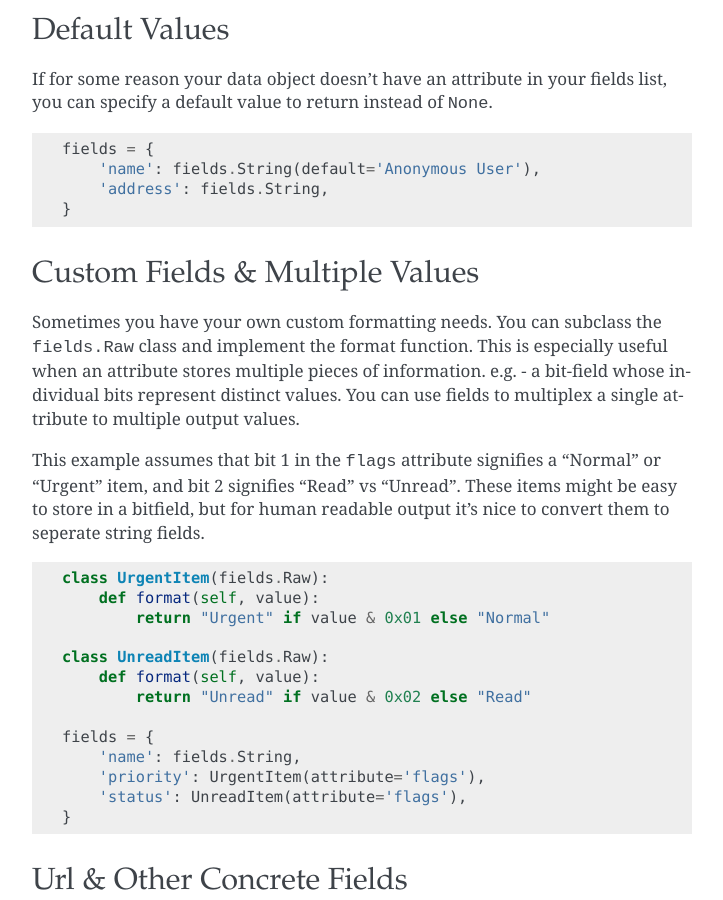
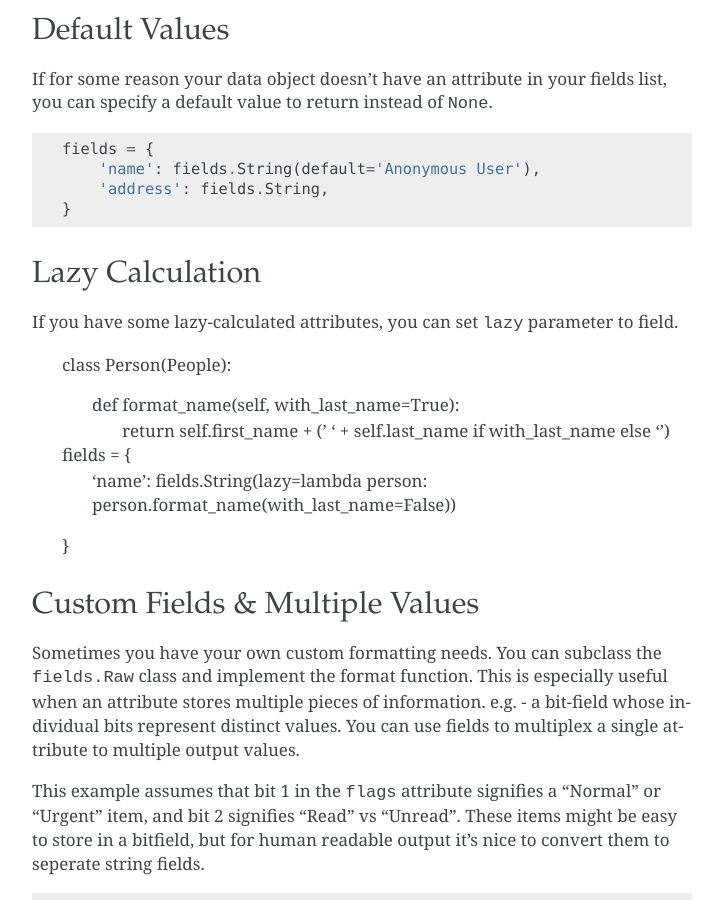
Before and after one commit to flask-restful/flask-restful, a Sphinx documentation site: the page built from docs/fields.rst, in a window 1280 px wide and 900 px high, scrolled down 1290 px. Shown: the whole window, without its empty margins (388-1111 px from the left). Built offline with Sphinx 7.4.7, drawn with Linux system fonts in a browser that asks for light colours.

Commit message:
Add docs for lazy.

```diff
--- a/docs/fields.rst
+++ b/docs/fields.rst
@@ -73,6 +73,21 @@ list, you can specify a default value to return instead of ``None``. ::
         'address': fields.String,
     }
 
+
+Lazy Calculation
+----------------
+
+If you have some lazy-calculated attributes, you can set ``lazy`` parameter
+to field.
+
+    class Person(People):
+
+        def format_name(self, with_last_name=True):
+            return self.first_name + (' ' + self.last_name if with_last_name else '')
+
+    fields = {
+        'name': fields.String(lazy=lambda person: person.format_name(with_last_name=False))
+    }
 
 Custom Fields & Multiple Values
 -------------------------------
```
